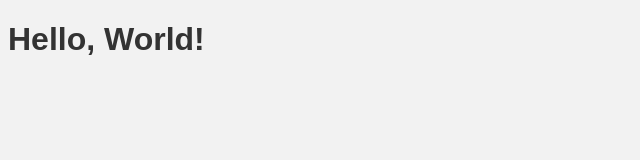
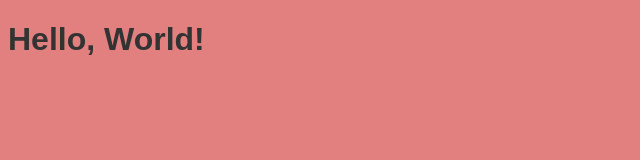
Before and after one commit to TheMohit2003/nikita-sample, a plain HTML site: page index.html in a window 1280 px wide. Shown: the whole page, without its empty margins (0-640 px from the left). Drawn offline with Linux system fonts and the light colour scheme.

Commit message:
changed stylesheet

```diff
--- a/style.css
+++ b/style.css
@@ -1,5 +1,8 @@
+
+
 body {
-    background-color: #f2f2f2;
+    color: black;
+    background-color: #e28080;
     font-family: Arial, sans-serif;
   }
 
```
